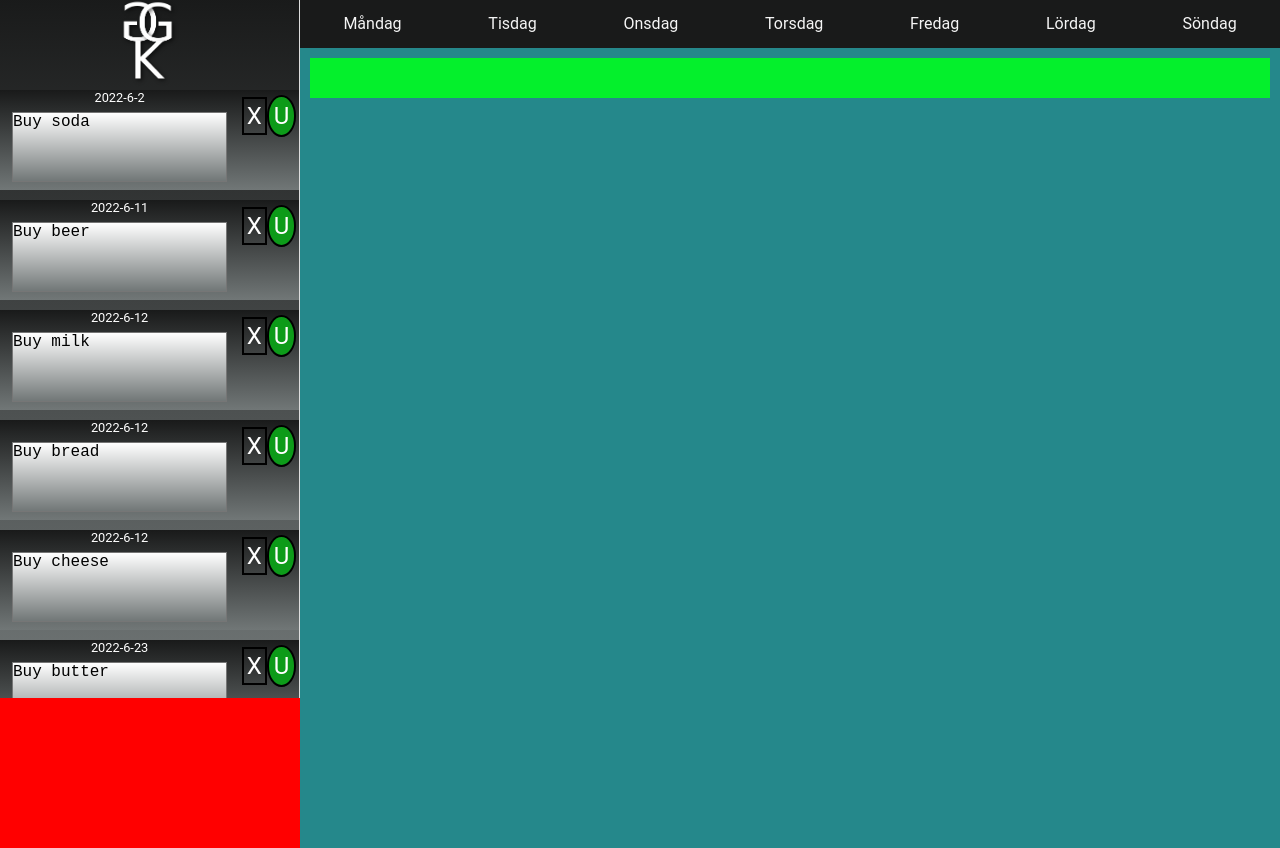
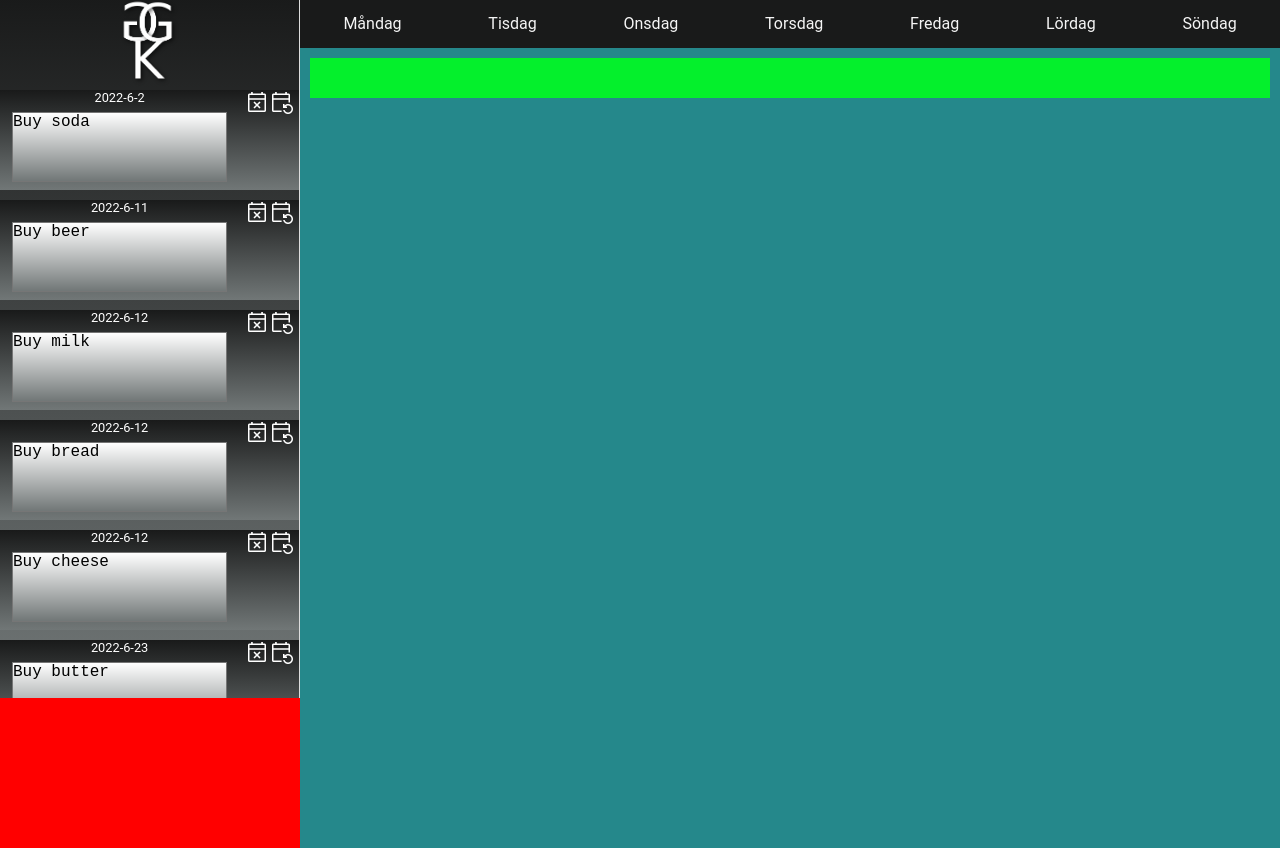
Before and after one commit to BobOrJim/ToDo_Calendar, a plain HTML site: page index.html in a window 1280 px wide. Shown: the part 102-950 px from the top of the page. Drawn offline with nearby package versions, Linux system fonts and the light colour scheme; no server answers.

Commit message:
Lagt till icon, uppdaterat aside.js

```diff
--- a/css/desktopAside.css
+++ b/css/desktopAside.css
@@ -83,3 +83,9 @@ aside {
   border-radius: 50%;
   cursor: pointer;
 }
+
+.material-symbols-outlined {
+  font-variation-settings: "FILL" 0, "wght" 400, "GRAD" 0, "opsz" 48;
+  color: white;
+  cursor: pointer;
+}
--- a/index.html
+++ b/index.html
@@ -48,6 +48,10 @@
       media="screen and (min-width: 480px)"
       href="./css/desktopMain.css"
     />
+    <link
+      rel="stylesheet"
+      href="https://fonts.googleapis.com/css2?family=Material+Symbols+Outlined:opsz,wght,FILL,GRAD@48,400,0,0"
+    />
     <!-- Scripts -->
     <script src="./js/header.js" type="module"></script>
     <!-- toDo: denna skall "startas" from program.js, och tas bort här.-->
--- a/js/aside.js
+++ b/js/aside.js
@@ -56,18 +56,14 @@ function createToDoCardMarkup(dateString, toDoDescription) {
   const toDoCardRight = document.createElement("div");
   toDoCardRight.classList.add("todo-card-right");
   //Skapar p todo-remove
-  const toDoRemove = document.createElement("p");
-  toDoRemove.classList.add("todo-remove");
-  toDoRemove.innerHTML = "X";
-  // toDoRemove.innerHTML =
-  //   "<img src='img/calendar-delete.png' style = 'width: 60%' alt='remove'>";
+  const toDoRemove = document.createElement("span");
+  toDoRemove.classList.add("material-symbols-outlined");
+  toDoRemove.innerHTML = "event_busy";
   toDoRemove.addEventListener("click", (e) => todoRemoveEventHandler(e));
   //Skapar p todo-update
-  const toDoUpdate = document.createElement("p");
-  toDoUpdate.classList.add("todo-update");
-  toDoUpdate.innerHTML = "U";
-  // toDoUpdate.innerHTML =
-  //   "<img src='img/calendar-update.png' style = 'width: 60%' alt='remove'>";
+  const toDoUpdate = document.createElement("span");
+  toDoUpdate.classList.add("material-symbols-outlined");
+  toDoUpdate.innerHTML = "event_repeat";
   toDoUpdate.addEventListener("click", (e) => todoUpdateEventHandler(e));
   //Lägger till elementen i div todo-card
   toDoCard.appendChild(toDoCardLeft);
```
